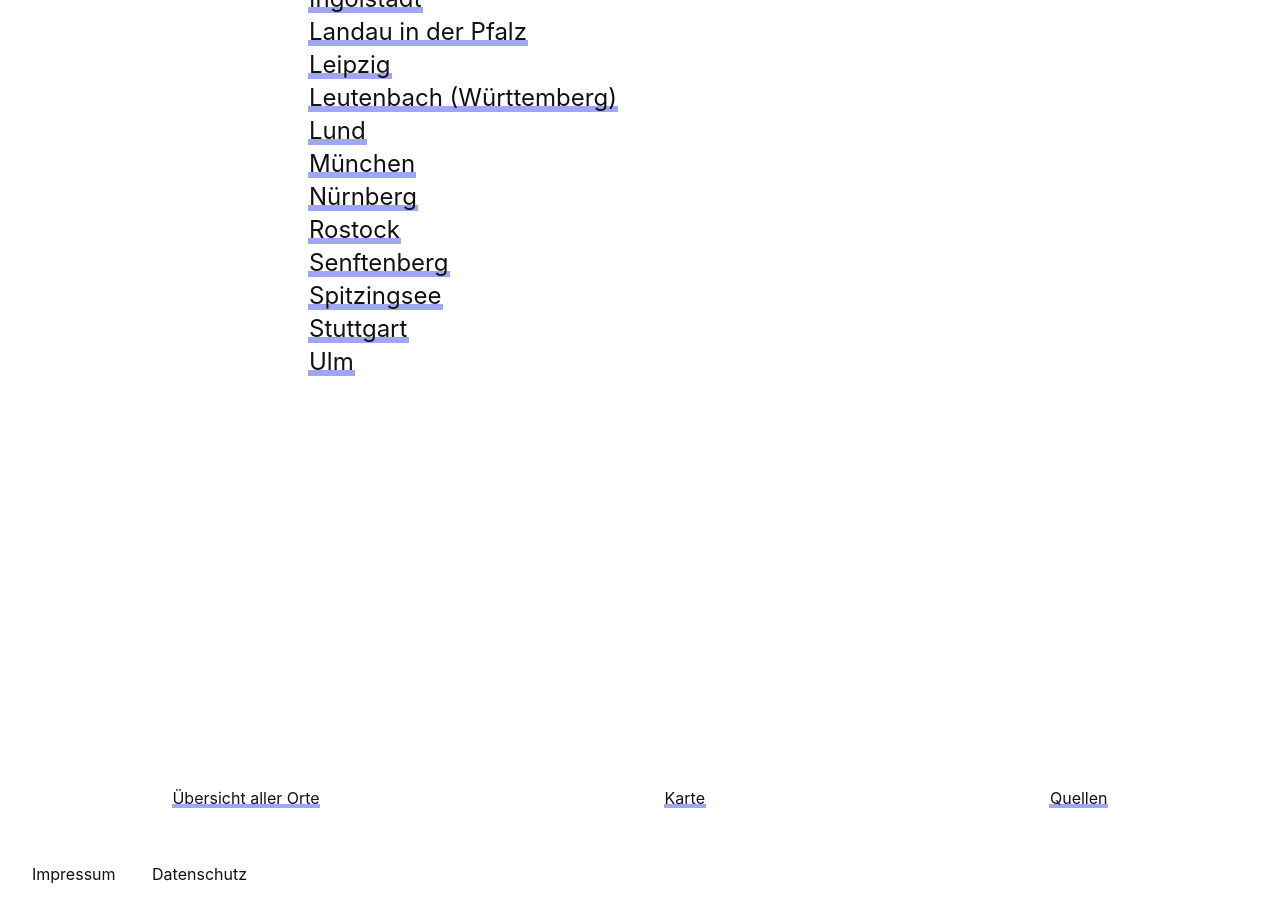
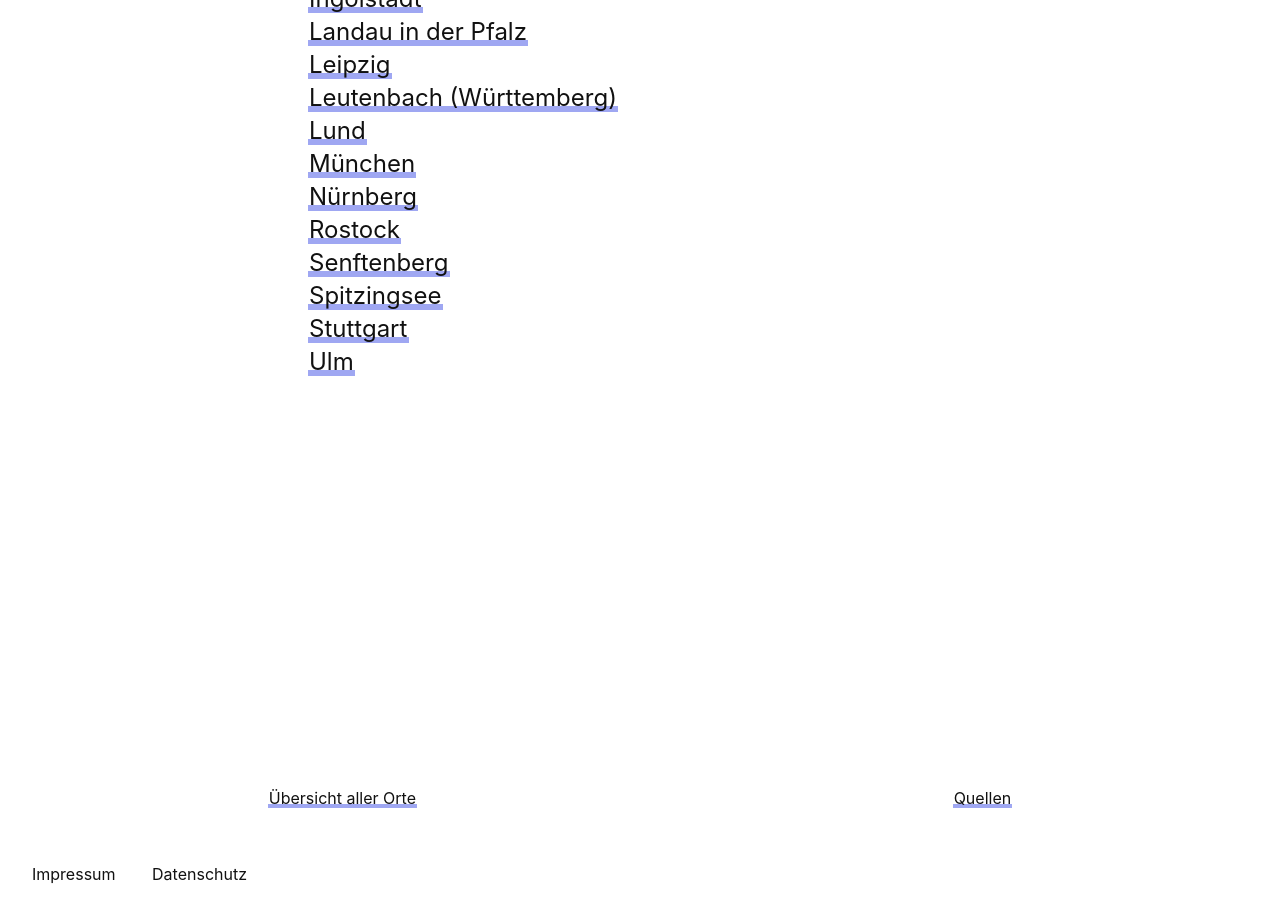
Before and after one commit to app-5ls-de/wetter, a Jekyll site: the page built from index.html, in a window 1280 px wide and 900 px high, scrolled down 854 px. Built offline with Jekyll 4.4.1, drawn with Linux system fonts in a browser that asks for light colours.

Commit message:
Fix: Remove link to karte

```diff
--- a/_layouts/default.html
+++ b/_layouts/default.html
@@ -46,14 +46,6 @@
         <meta name="msapplication-config" content="/icons/browserconfig.xml" />
         <meta name="theme-color" content="#ffffff" />
 
-        {%- if page.url == "/karte.html" -%}
-        <link
-        rel="stylesheet"
-        href="https://cdn.jsdelivr.net/npm/leaflet@1.7.1/dist/leaflet.min.css"
-        />
-        <script src="https://cdn.jsdelivr.net/npm/leaflet@1.7.1/dist/leaflet.min.js"></script>
-        {% endif %}
-
         <title>
             {%- if page.location -%}
                 {{page.location}} - Wetter
@@ -99,7 +91,6 @@
     </div>
     <div class="links">
         <a href="/">Übersicht aller Orte</a>
-        <a href="/karte">Karte</a>
         <a href="/quellen">Quellen</a>
     </div>
     <div class="legal">
```
